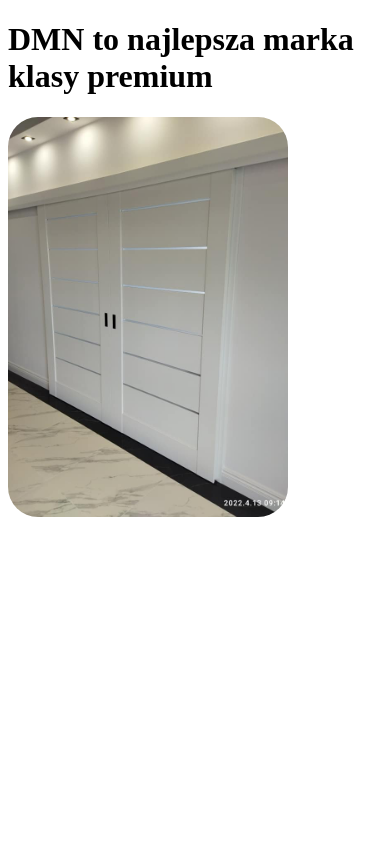
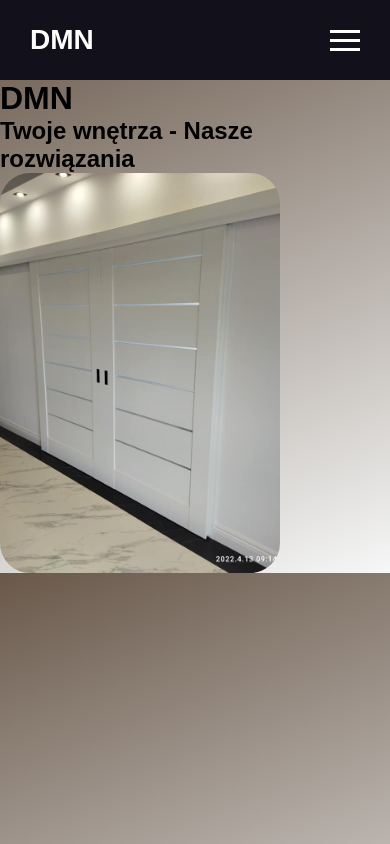
Before and after one commit to ruczynskipatryk/homeFurnishingCompany, a plain HTML site: page index.html in a window 390 px wide. Drawn offline with nearby package versions, Linux system fonts and the light colour scheme.

Commit message:
Responsive nabar added

```diff
--- a/index.html
+++ b/index.html
@@ -4,63 +4,66 @@
     <meta charset="UTF-8" />
     <meta http-equiv="X-UA-Compatible" content="IE=edge" />
     <meta name="viewport" content="width=device-width, initial-scale=1.0" />
-    <link rel="stylesheet" href="style.css"/>
+    <link rel="stylesheet" href="style.css" />
     <script src="//ajax.googleapis.com/ajax/libs/jquery/1.10.1/jquery.min.js"></script>
-    <title>DMN</title>
+    <title>DMN - Drzwi, okna, rolety, parapety - Elbląg i Okolice</title>
   </head>
   <body>
-    <h1>DMN to najlepsza marka klasy premium</h1>
-
-
-
-
-
-
-
-
-
-
-
-
-
-
-
-
+    <!--Header - navigation -->
+    <header>
+      <div class="logo">DMN</div>
+      <div class="hamburger">
+        <div class="line"></div>
+        <div class="line"></div>
+        <div class="line"></div>
+      </div>
+      <nav class="nav-bar">
+        <ul>
+          <li>
+            <a href="" class="active">Główna</a>
+          </li>
+          <li>
+            <a href="">O nas</a>
+          </li>
+          <li>
+            <a href="">Realizacje</a>
+          </li>
+          <li>
+            <a href="">Kontakt</a>
+          </li>
+        </ul>
+      </nav>
+    </header>
+    <main>
+      <h1>DMN</h1>
+      <h2>Twoje wnętrza - Nasze rozwiązania</h2>
+    </main>
     <!-- SLIDER IMAGES START -->
     <section class="images-slider">
-
       <div class="options">
-        <div class="option active" style="--optionBackground:url(/images/a_1.jpg);">
-
-
-        </div>
-        <div class="option" style="--optionBackground:url(/images/a_2.jpg);">
-
-
-        </div>
-        <div class="option" style="--optionBackground:url(/images/b_1.jpg);">
-
-
-        </div>
-        <div class="option" style="--optionBackground:url(/images/b_2.jpg);">
-
-
-        </div>
-        <div class="option" style="--optionBackground:url(/images/c_2.jpg);">
-
-
-        </div>
-     </div>
-
-
-
+        <div
+          class="option active"
+          style="--optionBackground: url(/images/a_1.jpg)"
+        ></div>
+        <div
+          class="option"
+          style="--optionBackground: url(/images/a_2.jpg)"
+        ></div>
+        <div
+          class="option"
+          style="--optionBackground: url(/images/b_1.jpg)"
+        ></div>
+        <div
+          class="option"
+          style="--optionBackground: url(/images/b_2.jpg)"
+        ></div>
+        <div
+          class="option"
+          style="--optionBackground: url(/images/c_2.jpg)"
+        ></div>
+      </div>
     </section>
-<!-- SLIDER IMAGES END -->
+    <!-- SLIDER IMAGES END -->
+    <script src="main.js"></script>
   </body>
-  <script>
-    $(".option").click(function(){
-      $(".option").removeClass("active");
-      $(this).addClass("active");
-    });
-   </script>
 </html>
--- /dev/null
+++ b/main.js
@@ -0,0 +1,14 @@
+// script for navbar
+
+hamburger = document.querySelector('.hamburger');
+
+hamburger.onclick = function () {
+  navBar = document.querySelector('.nav-bar');
+  navBar.classList.toggle('active');
+};
+
+// Script for slider
+$('.option').click(function () {
+  $('.option').removeClass('active');
+  $(this).addClass('active');
+});
--- a/style.css
+++ b/style.css
@@ -1,25 +1,123 @@
+* {
+  margin: 0;
+  padding: 0;
+  list-style: none;
+  text-decoration: none;
+  font-family: Arial;
+  box-sizing: border-box;
+}
 
+body {
+  background: rgb(105, 88, 74);
+  background: linear-gradient(
+    159deg,
+    rgba(105, 88, 74, 1) 0%,
+    rgba(246, 247, 247, 1) 100%
+  );
+}
 
+/* Header and navbar styling */
 
+header {
+  width: 100%;
+  height: 80px;
+  background: #11101b;
+  display: flex;
+  align-items: center;
+  justify-content: space-between;
+  padding: 0 100px;
+}
 
+.logo {
+  font-size: 28px;
+  font-weight: bold;
+  color: #fefefe;
+}
 
+.hamburger {
+  display: none;
+}
 
+.nav-bar ul {
+  display: flex;
+}
 
+.nav-bar ul li a {
+  display: block;
+  color: #fefefe;
+  font-size: 20px;
+  padding: 10px 25px;
+  border-radius: 50px;
+  transition: 0.2s;
+  margin: 0 5px;
+}
 
+.nav-bar ul li a:hover {
+  color: #11101b;
+  background: #fefefe;
+}
 
+.navbar ul li a.active {
+  color: #11101b;
+  background: #fefefe;
+}
 
+@media only screen and (max-width: 1320px) {
+  header {
+    padding: 0 50px;
+  }
+}
+@media only screen and (max-width: 1100px) {
+  header {
+    padding: 0 30px;
+  }
+}
+@media only screen and (max-width: 900px) {
+  .hamburger {
+    display: block;
+    cursor: pointer;
+  }
+  .hamburger .line {
+    width: 30px;
+    height: 3px;
+    background: #fefefe;
+    margin: 6px 0;
+  }
 
+  .nav-bar {
+    height: 0;
+    position: absolute;
+    top: 80px;
+    left: 0;
+    right: 0;
+    width: 100vw;
+    background: #11101b;
+    transition: 0.5s;
+    overflow: hidden;
+  }
 
+  .nav-bar.active {
+    height: 450px;
+  }
 
+  .nav-bar ul {
+    display: block;
+    width: fit-content;
+    margin: 80px auto 0 auto;
+    text-align: center;
+    transition: 0.5s;
+  }
 
+  .nav-bar.active ul {
+    opacity: 1;
+  }
 
+  .nav-bar ul li a {
+    margin-bottom: 12px;
+  }
+}
 
-
-
-
-
-
-
+/* End of header and navbar styling */
 
 /* START -> SLIDER of Photos by MN V */
 body .options {
@@ -29,7 +127,7 @@ body .options {
   overflow: hidden;
   min-width: 600px;
   max-width: 900px;
-  width:100px;
+  width: 100px;
   /* width: calc(100% - 100px); */
   height: 400px;
 }
@@ -71,29 +169,29 @@ body .options .option {
   min-width: 60px;
   border-radius: 30px;
   margin: 10px;
-  background: var(--optionBackground, var(--defaultBackground, #E6E9ED));
+  background: var(--optionBackground, var(--defaultBackground, #e6e9ed));
   background-size: auto 120%;
   background-position: center;
   cursor: pointer;
   transition: 0.5s cubic-bezier(0.05, 0.61, 0.41, 0.95);
 }
 body .options .option:nth-child(1) {
-  --defaultBackground: #ED5565;
+  --defaultBackground: #ed5565;
 }
 body .options .option:nth-child(2) {
-  --defaultBackground: #FC6E51;
+  --defaultBackground: #fc6e51;
 }
 body .options .option:nth-child(3) {
-  --defaultBackground: #FFCE54;
+  --defaultBackground: #ffce54;
 }
 body .options .option:nth-child(4) {
-  --defaultBackground: #2ECC71;
+  --defaultBackground: #2ecc71;
 }
 body .options .option:nth-child(5) {
-  --defaultBackground: #5D9CEC;
+  --defaultBackground: #5d9cec;
 }
 body .options .option:nth-child(6) {
-  --defaultBackground: #AC92EC;
+  --defaultBackground: #ac92ec;
 }
 body .options .option.active {
   flex-grow: 10000;
```
Also changed, not shown: 1 other file.
